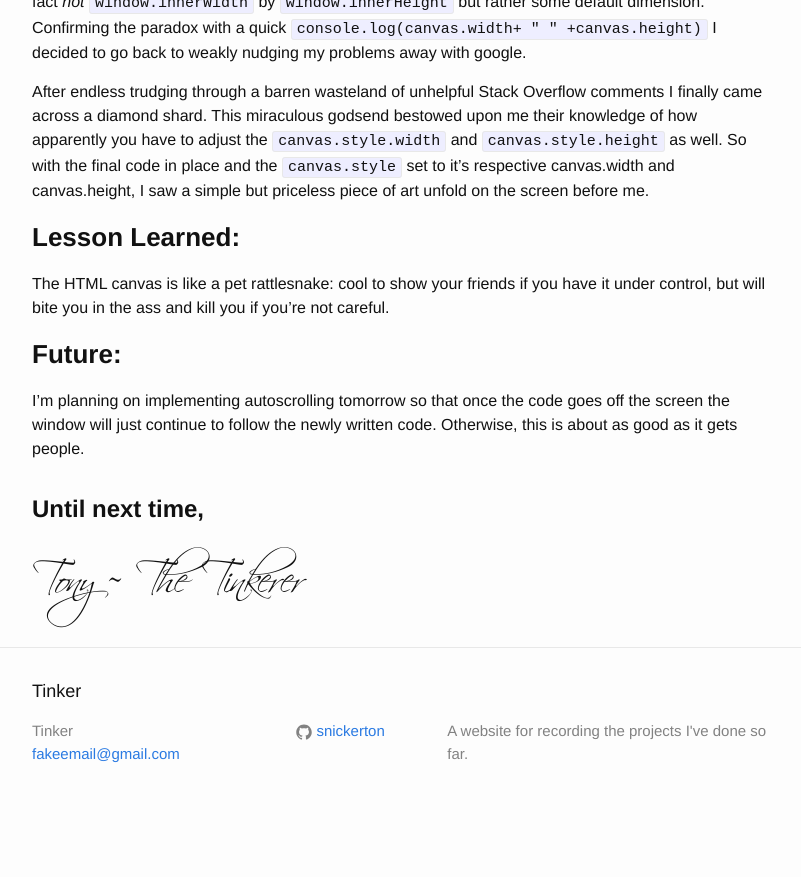
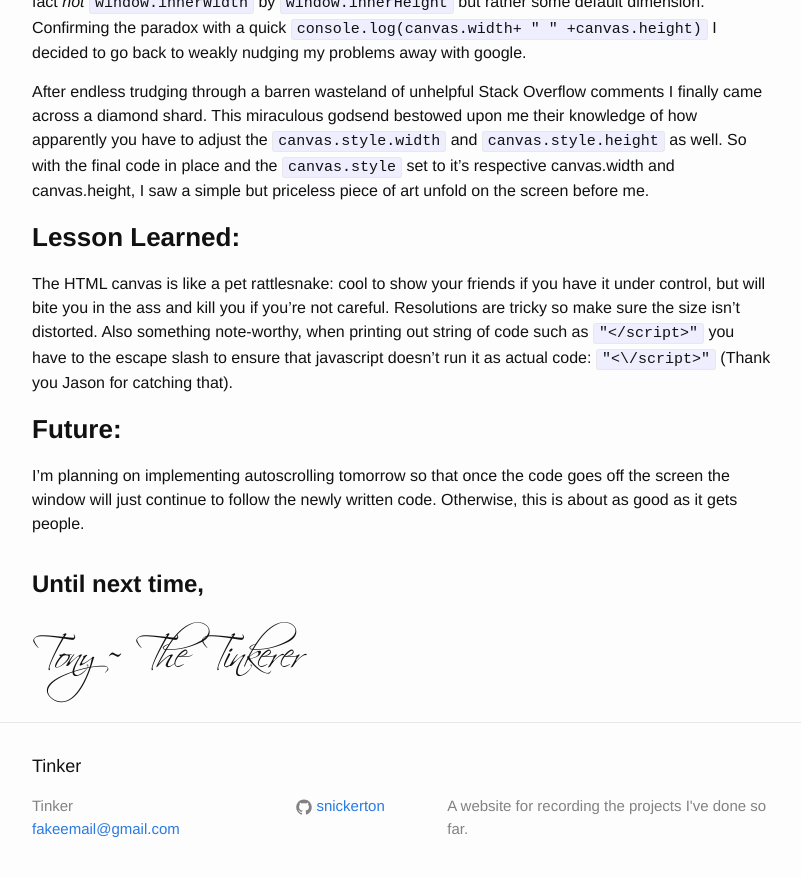
Before and after one commit to snickerton/snickerton.github.legacy, a Jekyll site: the page built from _posts/2015-03-20-Look-Leet..markdown, in a window 1280 px wide and 900 px high, scrolled down 1362 px. Shown: the top 877 px of the window, without its empty margins (238-1039 px from the left). Built offline with Jekyll 4.4.1, drawn with Linux system fonts in a browser that asks for light colours; before the commit the page ends 2187 px from its top, so only the background shows below that.

Commit message:
Update 2015-03-20-Look-Leet..markdown

```diff
--- a/_posts/2015-03-20-Look-Leet..markdown
+++ b/_posts/2015-03-20-Look-Leet..markdown
@@ -40,7 +40,7 @@ This code ran smoothly at first, typing the first short lines in flawless distor
 After endless trudging through a barren wasteland of unhelpful Stack Overflow comments I finally came across a diamond shard. This miraculous godsend bestowed upon me their knowledge of how apparently you have to adjust the `canvas.style.width` and `canvas.style.height` as well. So with the final code in place and the `canvas.style` set to it's respective canvas.width and canvas.height, I saw a simple but priceless piece of art unfold on the screen before me.
 
 <h3><b>Lesson Learned:</b></h3>
-The HTML canvas is like a pet rattlesnake: cool to show your friends if you have it under control, but will bite you in the ass and kill you if you're not careful.
+The HTML canvas is like a pet rattlesnake: cool to show your friends if you have it under control, but will bite you in the ass and kill you if you're not careful. Resolutions are tricky so make sure the size isn't distorted. Also something note-worthy, when printing out string of code such as `"</script>"` you have to the escape slash to ensure that javascript doesn't run it as actual code: `"<\/script>"` (Thank you Jason for catching that).
 
 <h3><b>Future:</b></h3> I'm planning on implementing autoscrolling tomorrow so that once the code goes off the screen the window will just continue to follow the newly written code. Otherwise, this is about as good as it gets people.
 
```
